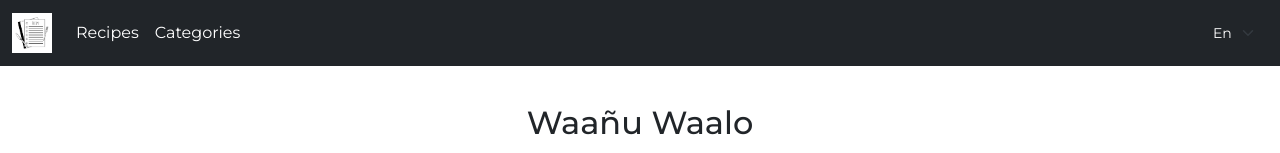
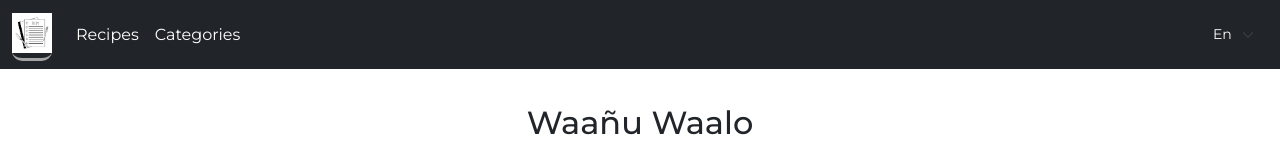
Before and after one commit to medbankole97/gestion-recette-frontEnd, a Vue app: page / in a window 1280 px wide. Shown: the top 153 px of the page. Built offline with nearby package versions, Linux system fonts and the light colour scheme; a web font is replaced by a local one.

Commit message:
Added active class

```diff
--- a/src/App.vue
+++ b/src/App.vue
@@ -2,17 +2,17 @@
   <div>
     <nav class="navbar navbar-expand-lg navbar-dark bg-dark fixed-top">
       <div class="container-fluid">
-        <router-link to="/" class="navbar-brand">
+        <router-link to="/" class="navbar-brand" activeClass="active">
           <img src="/src/assets/recipeLogo.jpg" alt="Logo" class="logo">
         </router-link>
 
         <div class="collapse navbar-collapse" id="navbarNav">
           <ul class="navbar-nav me-auto mb-2 mb-lg-0">
             <li class="nav-item">
-              <router-link to="/recette" class="nav-link text-white">{{ $t("home.title1") }}</router-link>
+              <router-link to="/recette" class="nav-link text-white" activeClass="active">{{ $t("home.title1") }}</router-link>
             </li>
             <li class="nav-item">
-              <router-link to="/categorie" class="nav-link text-white">{{ $t("home.title2") }}</router-link>
+              <router-link to="/categorie" class="nav-link text-white" activeClass="active">{{ $t("home.title2") }}</router-link>
             </li>
           </ul>
         </div>
@@ -47,8 +47,12 @@ function changeLanguage(event) {
   height: 40px;
   width: auto;
 }
-
-
+.active{
+  font-weight: 600;
+  border-bottom: 3px solid rgb(165, 164, 164);
+  color: black;
+  border-radius: 10px;
+}
 .content {
   padding-top: 70px;
 }
```
